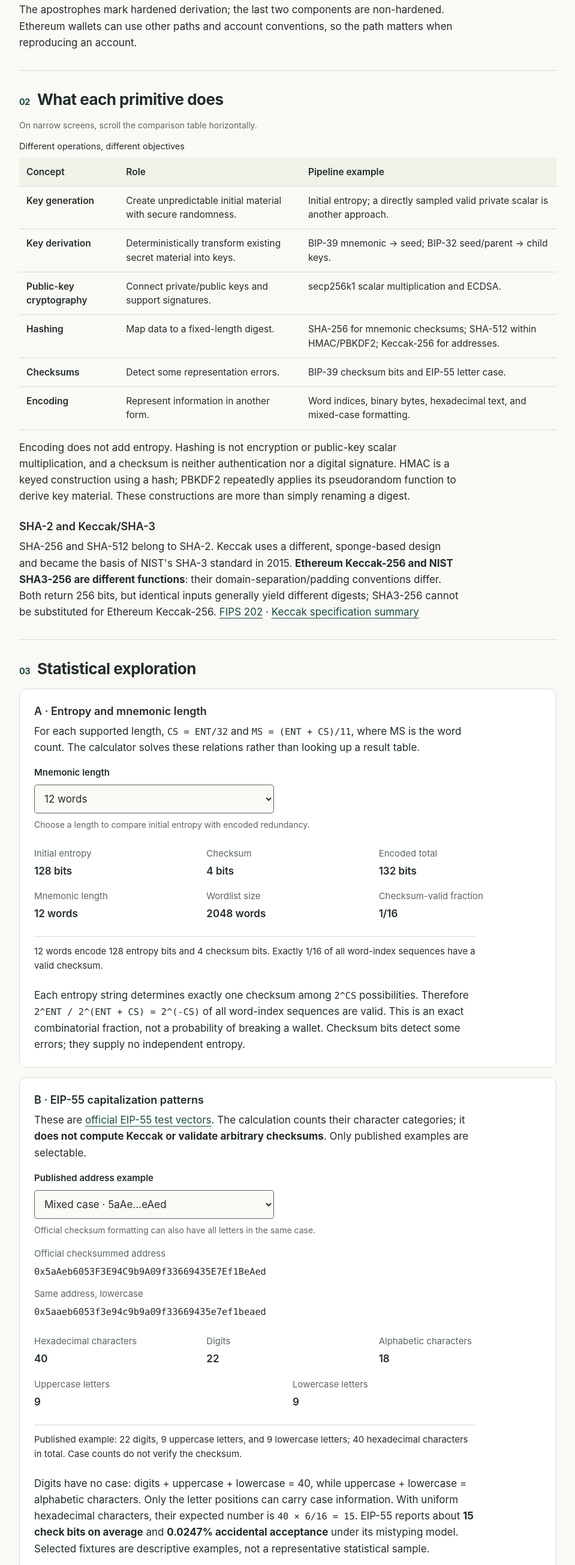
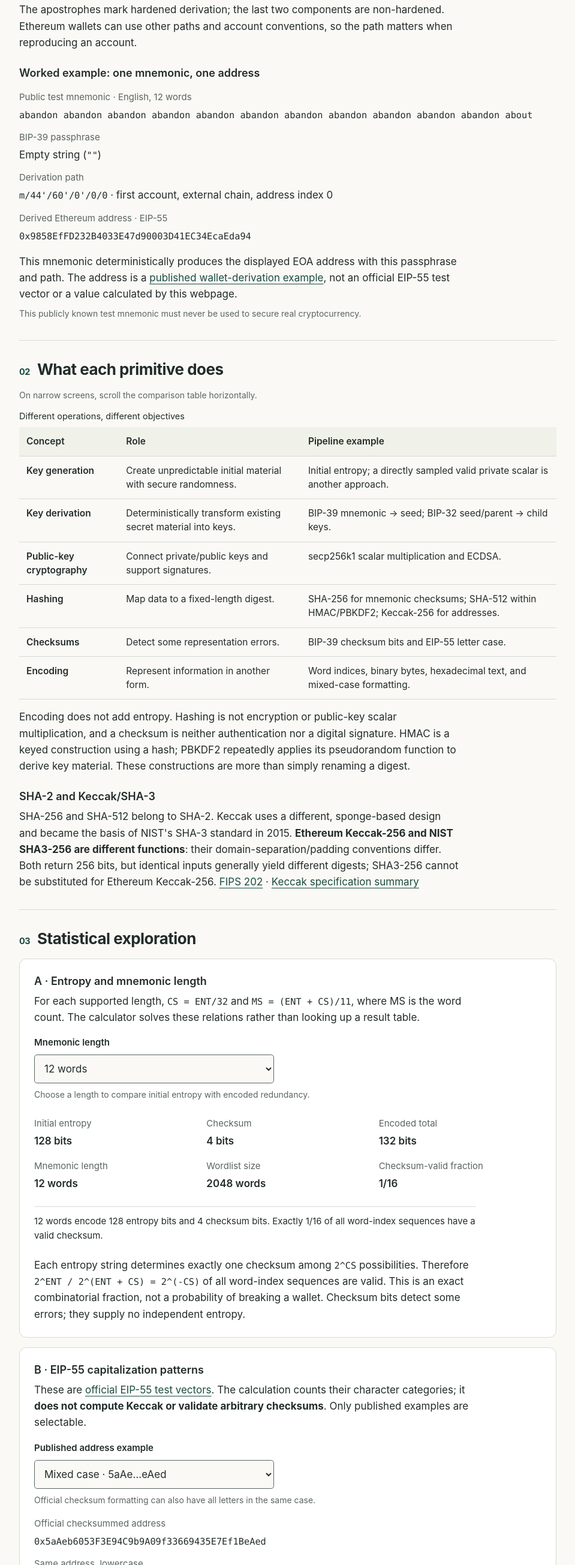
Before and after one commit to alopes0905/statistics-msc, a website with bundled scripts: page docs/homework-02/index.html in a window 1280 px wide. Shown: the part 2155-4764 px from the top of the page at 60% size, without its empty margins (272-1231 px from the left). Built offline with nearby package versions, Linux system fonts and the light colour scheme.

Commit message:
docs(hw02): add verified wallet example and checksum probability

```diff
--- a/docs/homework-02/index.html
+++ b/docs/homework-02/index.html
@@ -52,6 +52,15 @@
           <tbody><tr><th scope="row"><code>m</code></th><td>Master root</td></tr><tr><th scope="row"><code>44'</code></th><td>BIP-44 purpose</td></tr><tr><th scope="row"><code>60'</code></th><td>Ethereum coin type (<a href="https://github.com/satoshilabs/slips/blob/master/slip-0044.md">SLIP-0044</a>)</td></tr><tr><th scope="row"><code>0'</code></th><td>First account</td></tr><tr><th scope="row"><code>0</code></th><td>External chain</td></tr><tr><th scope="row"><code>0</code></th><td>First address index</td></tr></tbody>
         </table></div>
         <p>The apostrophes mark hardened derivation; the last two components are non-hardened. Ethereum wallets can use other paths and account conventions, so the path matters when reproducing an account.</p>
+        <h3 id="wallet-example-title">Worked example: one mnemonic, one address</h3>
+        <dl class="addresses" aria-labelledby="wallet-example-title">
+          <dt>Public test mnemonic · English, 12 words</dt><dd><code>abandon abandon abandon abandon abandon abandon abandon abandon abandon abandon abandon about</code></dd>
+          <dt>BIP-39 passphrase</dt><dd>Empty string (<code>""</code>)</dd>
+          <dt>Derivation path</dt><dd><code>m/44'/60'/0'/0/0</code> · first account, external chain, address index 0</dd>
+          <dt>Derived Ethereum address · EIP-55</dt><dd><code>0x9858EfFD232B4033E47d90003D41EC34EcaEda94</code></dd>
+        </dl>
+        <p>This mnemonic deterministically produces the displayed EOA address with this passphrase and path. The address is a <a href="https://github.com/hdwallet-io/hdwallet.js#clients">published wallet-derivation example</a>, not an official EIP-55 test vector or a value calculated by this webpage.</p>
+        <p class="field-help">This publicly known test mnemonic must never be used to secure real cryptocurrency.</p>
       </section>
 
       <section id="primitives" aria-labelledby="primitives-title">
@@ -102,7 +111,12 @@
           <dl class="addresses"><dt>Official checksummed address</dt><dd><code id="checksummed-address">—</code></dd><dt>Same address, lowercase</dt><dd><code id="lowercase-address">—</code></dd></dl>
           <dl class="results"><div><dt>Hexadecimal characters</dt><dd id="hex-count">—</dd></div><div><dt>Digits</dt><dd id="digit-count">—</dd></div><div><dt>Alphabetic characters</dt><dd id="alphabetic-count">—</dd></div><div><dt>Uppercase letters</dt><dd id="uppercase-count">—</dd></div><div><dt>Lowercase letters</dt><dd id="lowercase-count">—</dd></div></dl>
           <p class="experiment-status" id="address-status" role="status" aria-live="polite" aria-atomic="true">JavaScript is required for this calculation.</p>
-          <p>Digits have no case: digits + uppercase + lowercase = 40, while uppercase + lowercase = alphabetic characters. Only the letter positions can carry case information. With uniform hexadecimal characters, their expected number is <code>40 × 6/16 = 15</code>. EIP-55 reports about <strong>15 check bits on average</strong> and <strong>0.0247% accidental acceptance</strong> under its mistyping model. Selected fixtures are descriptive examples, not a representative statistical sample.</p>
+          <p>Digits have no case: digits + uppercase + lowercase = 40, while uppercase + lowercase = alphabetic characters. Only the letter positions can carry case information.</p>
+          <p>For independent, uniformly distributed hexadecimal characters, let L count the letters (six of sixteen symbols):</p>
+          <p><code>L ∼ Binomial(40, 6/16)</code><br><code>E[L] = 15</code></p>
+          <p>In an idealized random-case acceptance model, the hash-dependent capitalization bits are independent fair bits, so acceptance conditional on L has probability <code>2<sup>−L</sup></code>. Averaging over L gives:</p>
+          <p><code>P(accepted) = E[2<sup>−L</sup>] = (13/16)<sup>40</sup> ≈ 0.0247%</code></p>
+          <p>The <strong>15 average check positions</strong> vary between addresses, so averaging acceptance differs from substituting the mean: <code>2<sup>−15</sup> ≈ 0.00305%</code> underestimates it. The formula is exact under this model and agrees with <a href="https://eips.ethereum.org/EIPS/eip-55#rationale">EIP-55's reported approximate rate</a>; it is not a guarantee for every transcription error. Selected fixtures are descriptive examples, not a representative statistical sample.</p>
         </div>
 
         <h3>What the results establish</h3>
@@ -144,6 +158,7 @@
           <li><a href="https://github.com/bitcoin/bips/blob/master/bip-0039.mediawiki">BIP-39</a> · <a href="https://github.com/bitcoin/bips/blob/master/bip-0032.mediawiki">BIP-32</a> · <a href="https://github.com/bitcoin/bips/blob/master/bip-0044.mediawiki">BIP-44</a> · <a href="https://github.com/satoshilabs/slips/blob/master/slip-0044.md">SLIP-0044</a></li>
           <li><a href="https://www.secg.org/sec2-v2.pdf">SEC 2, §2.4.1</a> · <a href="https://ethereum.github.io/yellowpaper/paper.pdf#page=26">Ethereum Yellow Paper, Appendix F</a> · <a href="https://ethereum.org/en/developers/docs/accounts/">Ethereum accounts</a></li>
           <li><a href="https://eips.ethereum.org/EIPS/eip-55">EIP-55 specification and test vectors</a></li>
+          <li><a href="https://github.com/hdwallet-io/hdwallet.js#clients">hdwallet.js</a> · <a href="https://github.com/hdwallet-io/python-hdwallet#clients">python-hdwallet</a> · published mnemonic/path/address examples</li>
           <li><a href="https://csrc.nist.gov/pubs/fips/180-2/final">NIST FIPS 180-2</a> · <a href="https://csrc.nist.gov/pubs/fips/202/final">NIST FIPS 202</a> · <a href="https://keccak.team/keccak_specs_summary.html">Keccak team specification summary</a></li>
           <li><a href="https://dspace.mit.edu/entities/publication/a2e09fea-6f05-48a5-9ce9-5073dfcde567">RSA's 1977 MIT report</a> · <a href="https://people.csail.mit.edu/rivest/pubs/RSA78.pdf">1978 journal article</a></li>
         </ul>
```
